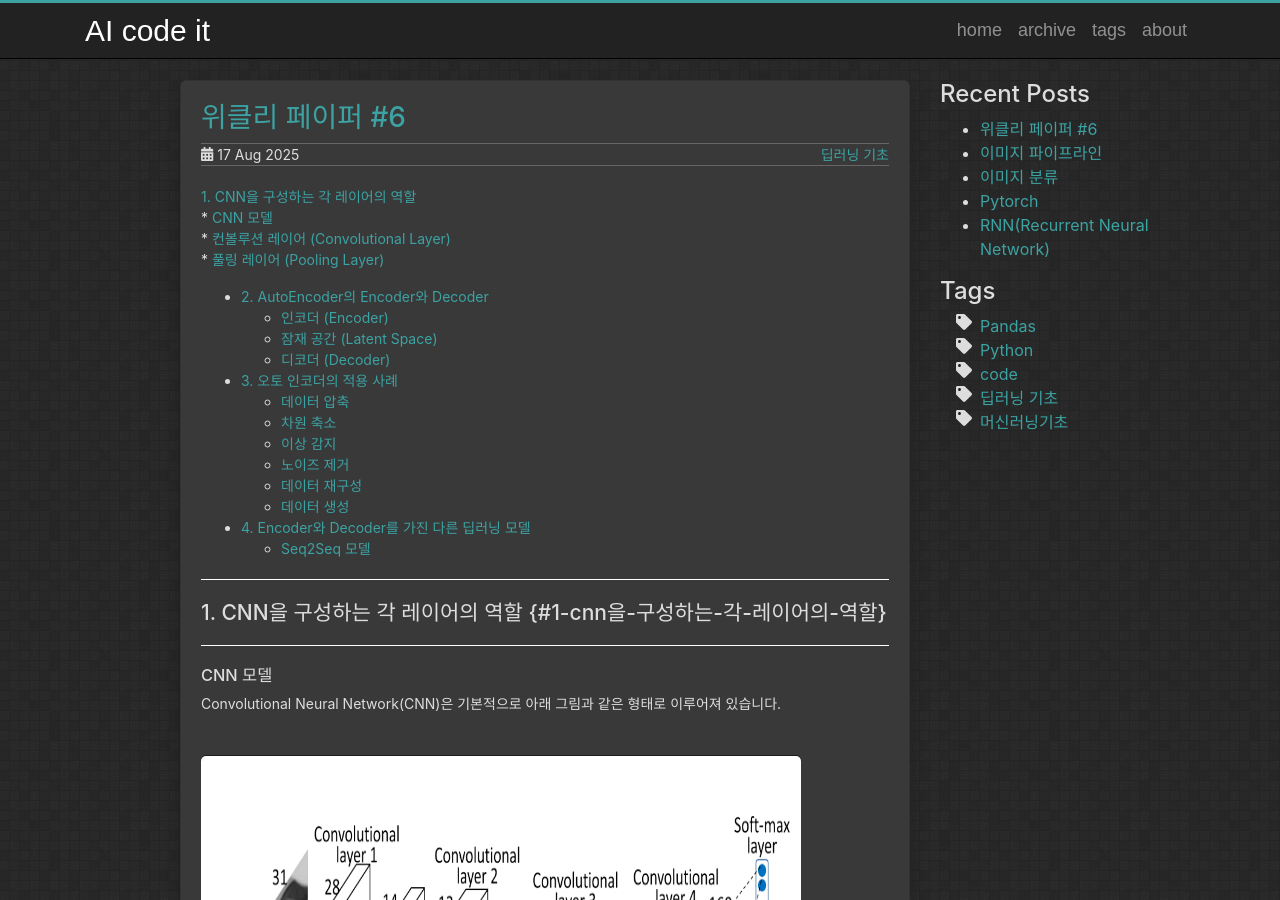
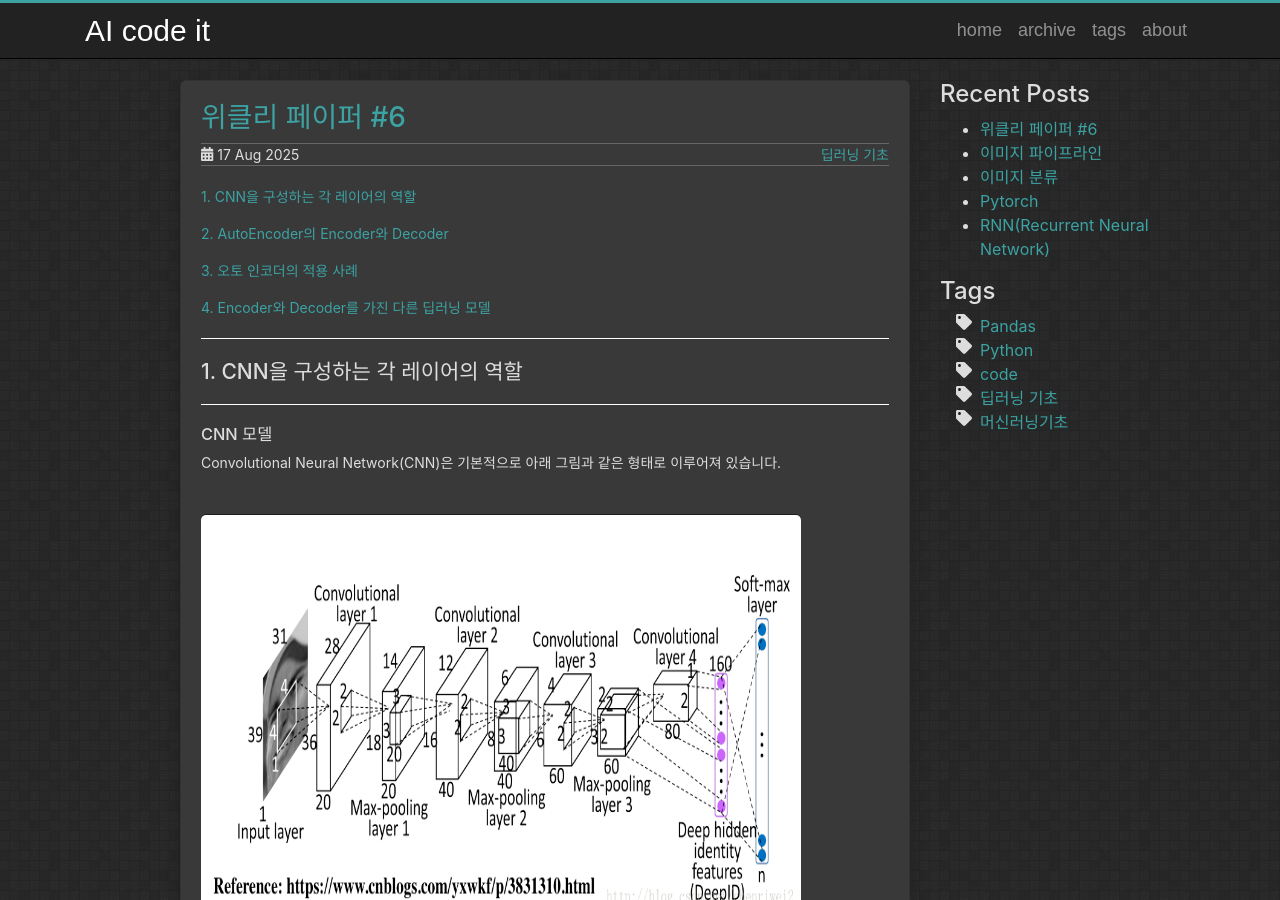
Before and after one commit to Lee-keonhee/AIcodeit, a Jekyll site: the page built from _posts/2025-08-17-weekly_6.md, in a window 1280 px wide and 900 px high. Built offline with Jekyll 4.4.1, drawn with Linux system fonts in a browser that asks for light colours.

Commit message:
Update 2025-08-17-weekly_6.md

```diff
--- a/_posts/2025-08-17-weekly_6.md
+++ b/_posts/2025-08-17-weekly_6.md
@@ -7,26 +7,16 @@ tags: [딥러닝 기초]
 ---
 
 [1. CNN을 구성하는 각 레이어의 역할](#1-cnn을-구성하는-각-레이어의-역할)
-    *   [CNN 모델](#cnn-모델)
-    *   [컨볼루션 레이어 (Convolutional Layer)](#컨볼루션-레이어)
-    *   [풀링 레이어 (Pooling Layer)](#풀링-레이어)
-*   [2. AutoEncoder의 Encoder와 Decoder](#2-autoencoder의-encoder와-decoder)
-    *   [인코더 (Encoder)](#인코더)
-    *   [잠재 공간 (Latent Space)](#잠재-공간)
-    *   [디코더 (Decoder)](#디코더)
-*   [3. 오토 인코더의 적용 사례](#3-오토-인코더의-적용-사례)
-    *   [데이터 압축](#데이터-압축)
-    *   [차원 축소](#차원-축소)
-    *   [이상 감지](#이상-감지)
-    *   [노이즈 제거](#노이즈-제거)
-    *   [데이터 재구성](#데이터-재구성)
-    *   [데이터 생성](#데이터-생성)
-*   [4. Encoder와 Decoder를 가진 다른 딥러닝 모델](#4-encoder와-decoder를-가진-다른-딥러닝-모델)
-    *   [Seq2Seq 모델](#seq2seq-모델)
+
+[2. AutoEncoder의 Encoder와 Decoder](#2-autoencoder의-encoder와-decoder)
+
+[3. 오토 인코더의 적용 사례](#3-오토-인코더의-적용-사례)
+
+[4. Encoder와 Decoder를 가진 다른 딥러닝 모델](#4-encoder와-decoder를-가진-다른-딥러닝-모델)
 
 
 ---
-## 1. CNN을 구성하는 각 레이어의 역할 {#1-cnn을-구성하는-각-레이어의-역할}
+## 1. CNN을 구성하는 각 레이어의 역할
 ---
 
 ### CNN 모델
```
